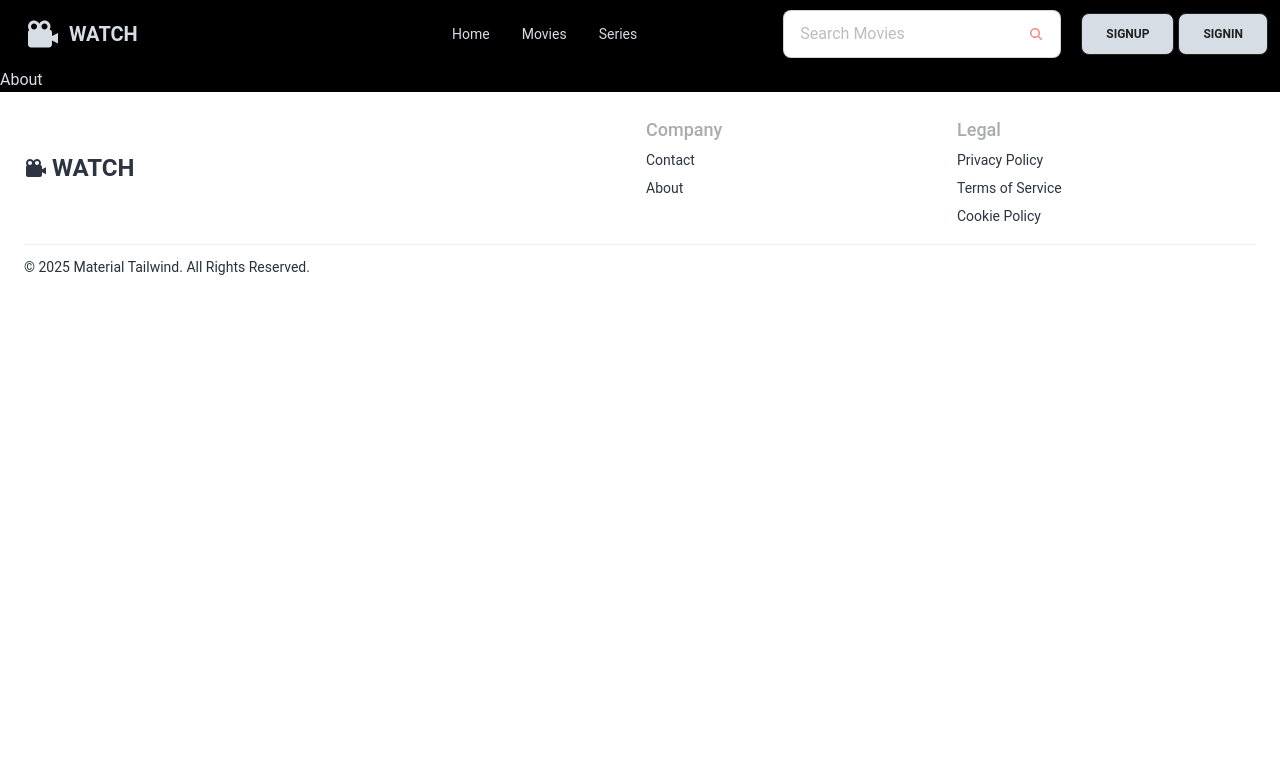
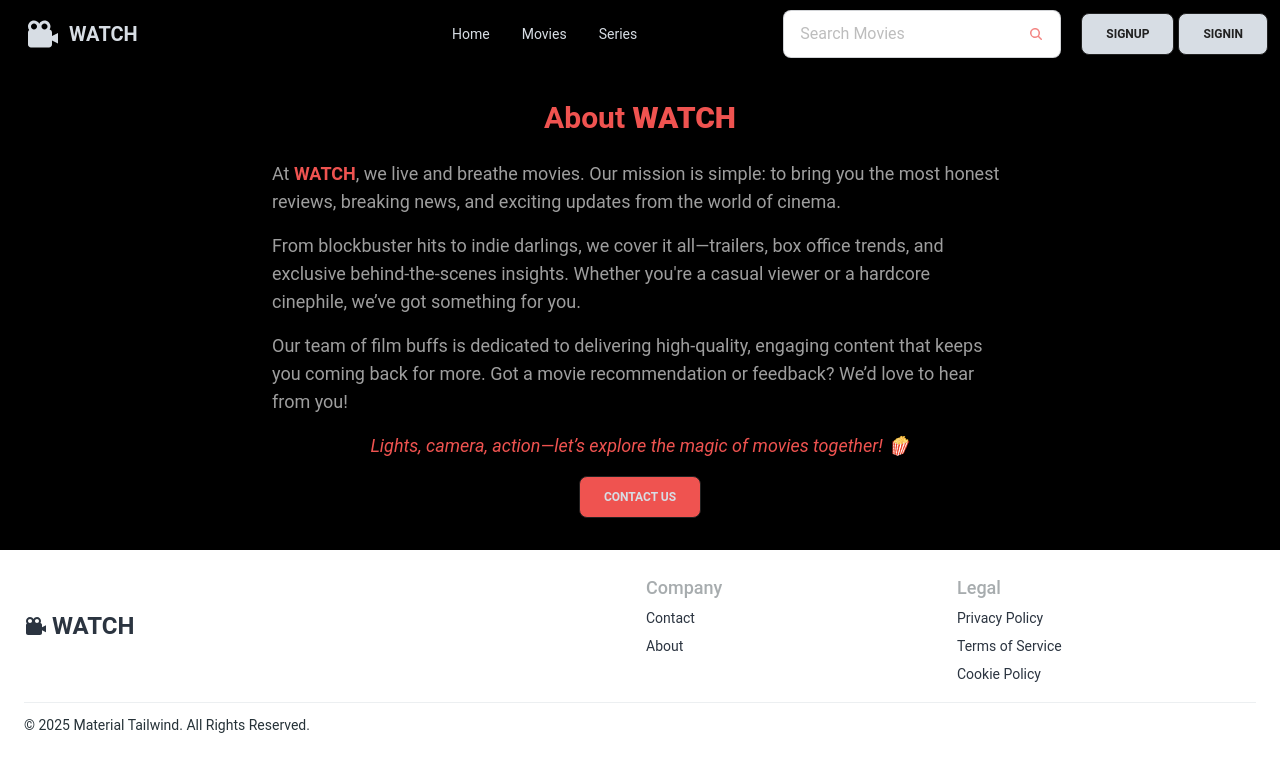
Before and after one commit to 1Menna/Movies_Website, a React (Vite) app: page /About in a window 1280 px wide. Shown: the top 772 px of the page. Built offline with nearby package versions, Linux system fonts and the light colour scheme.

Commit message:
completed_About_page

```diff
--- a/src/Pages/About.jsx
+++ b/src/Pages/About.jsx
@@ -1,9 +1,41 @@
 import React from 'react'
+import { Link } from 'react-router-dom';
+import { Button } from "@material-tailwind/react";
+ const About = () => {
+  return (
+    <div className="max-w-3xl mx-auto px-4 py-8">
+      <h1 className="text-3xl font-bold text-center mb-6 text-red-400 dark:text-red-400">
+        About <span className="font-black">WATCH</span>
+      </h1>
 
-const About = () => {
-  return (
-    <div>About</div>
-  )
-}
+      <div className="space-y-4 text-lg text-gray-500 dark:text-gray-300">
+        <p>
+          At <span className="font-bold text-red-400 dark:text-red-400">WATCH</span>, we live and breathe movies. Our mission is simple: to bring you the most honest reviews, breaking news, and exciting updates from the world of cinema.
+        </p>
+
+        <p>
+          From blockbuster hits to indie darlings, we cover it all—trailers, box office trends, and exclusive behind-the-scenes insights. Whether you're a casual viewer or a hardcore cinephile, we’ve got something for you.
+        </p>
+
+        <p>
+          Our team of film buffs is dedicated to delivering high-quality, engaging content that keeps you coming back for more. Got a movie recommendation or feedback? We’d love to hear from you!
+        </p>
+
+        <p className="text-center italic text-red-400 dark:text-red-400 mt-6">
+          Lights, camera, action—let’s explore the magic of movies together! 🍿
+        </p>
+
+        {/* Centered Button */}
+        <div className="flex justify-center mt-6">
+          <Link to="/Contact" className="hover:text-info">
+            <Button className="bg-red-400 text-neutral-content" variant="outlined">
+              Contact Us
+            </Button>
+          </Link>
+        </div>
+      </div>
+    </div>
+  );
+};
 
 export default About
```
